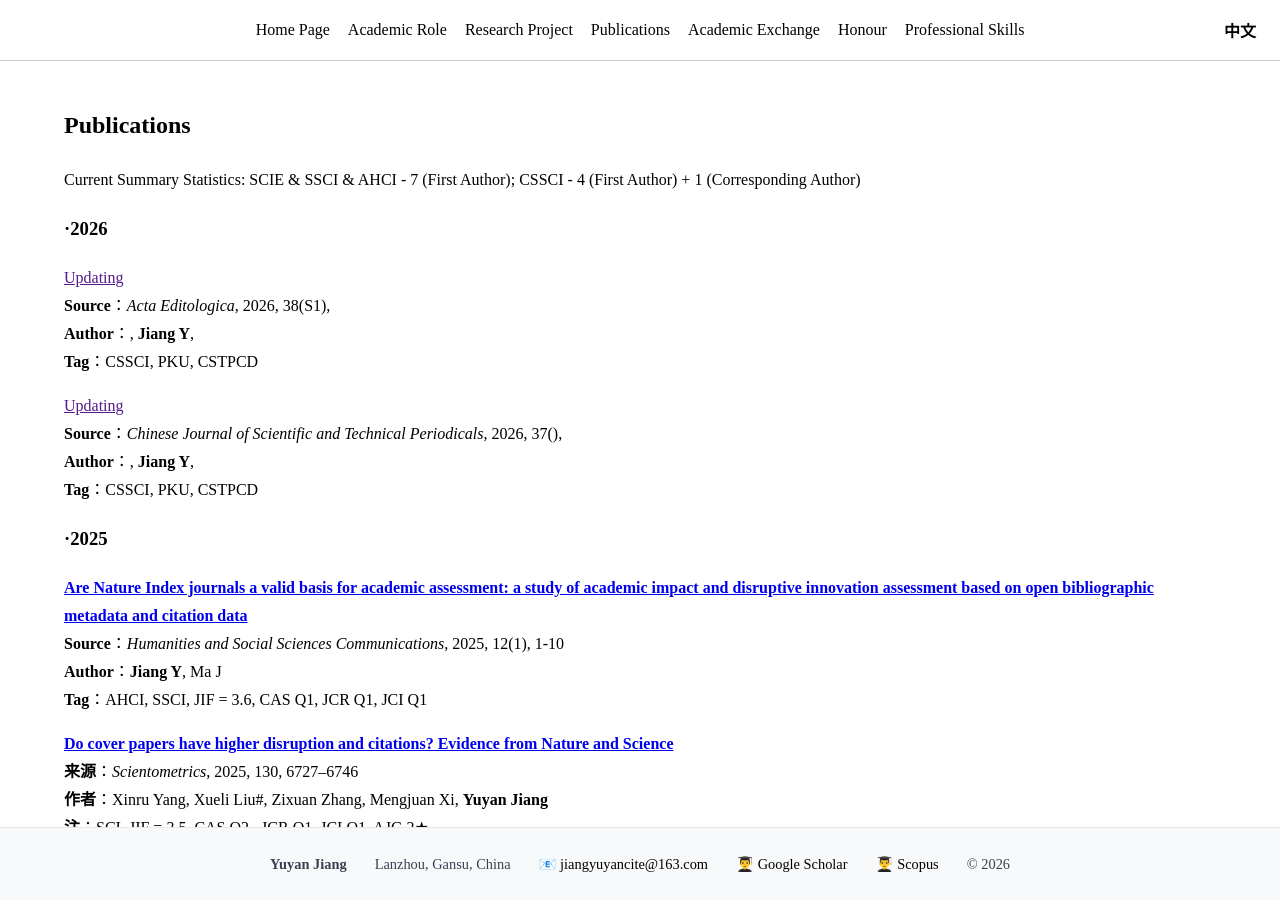
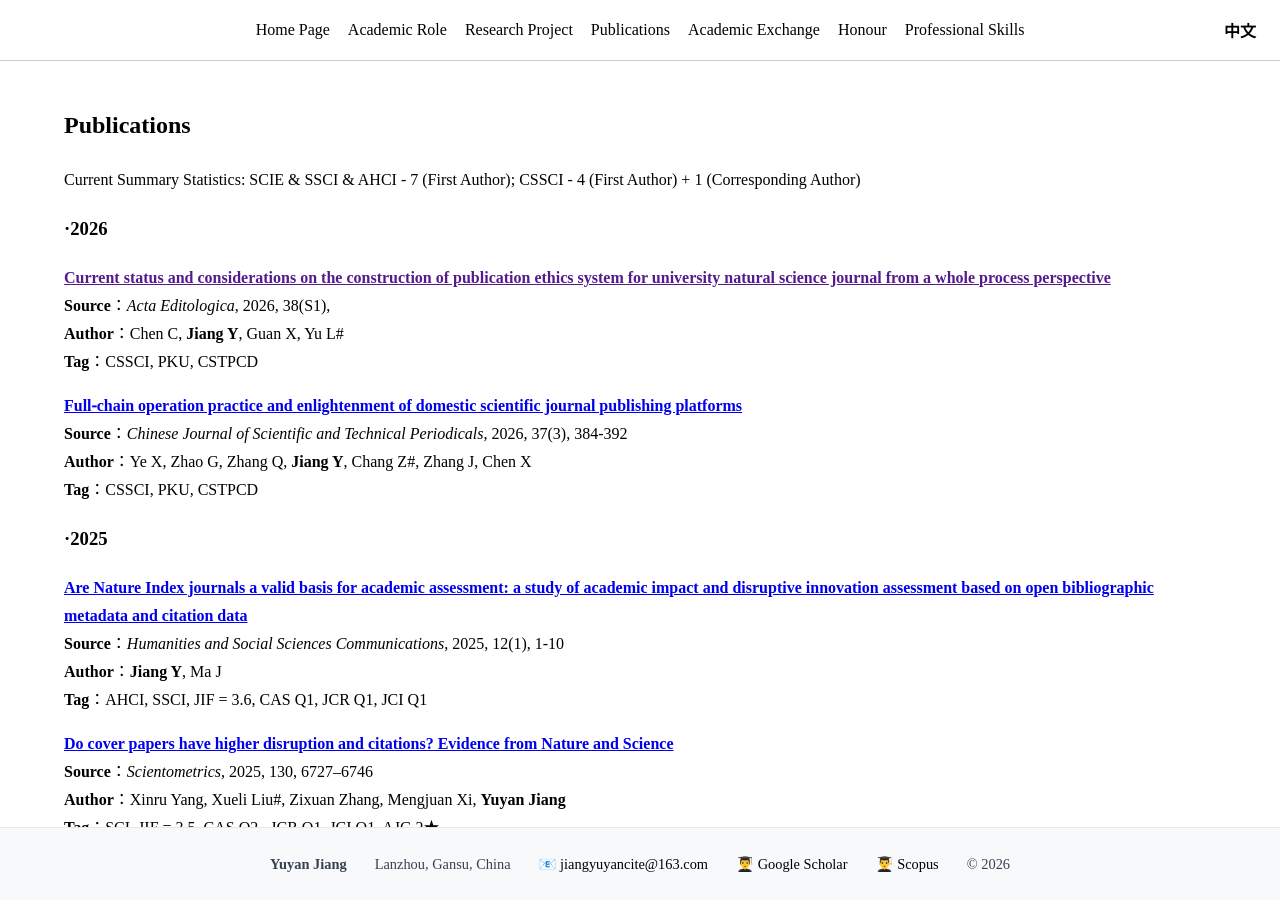
Before and after one commit to jiang-yuyan/Yuyan-Jiang-CV, a Jekyll site: the page built from publication/publications.md, in a window 1280 px wide and 900 px high. Built offline with Jekyll 4.4.1, drawn with Linux system fonts in a browser that asks for light colours.

Commit message:
add new func

```diff
--- a/publication/publications.md
+++ b/publication/publications.md
@@ -9,14 +9,14 @@ Current Summary Statistics: SCIE & SSCI & AHCI - 7 (First Author); CSSCI - 4 (Fi
 
 <h3 id="publications-2026">·2026</h3>
 
-[Updating]()
+[**Current status and considerations on the construction of publication ethics system for university natural science journal from a whole process perspective**]()
 **Source**：*Acta Editologica*, 2026, 38(S1),
-**Author**：, __Jiang Y__,
+**Author**：Chen C, __Jiang Y__, Guan X, Yu L#
 **Tag**：CSSCI, PKU, CSTPCD
 
-[Updating]()
-**Source**：*Chinese Journal of Scientific and Technical Periodicals*, 2026, 37(),
-**Author**：, __Jiang Y__,
+[**Full⁃chain operation practice and enlightenment of domestic scientific journal publishing platforms**](https://www.cjstp.cn/CN/10.11946/cjstp.202506160702)
+**Source**：*Chinese Journal of Scientific and Technical Periodicals*, 2026, 37(3), 384-392
+**Author**：Ye X, Zhao G, Zhang Q, __Jiang Y__, Chang Z#, Zhang J, Chen X
 **Tag**：CSSCI, PKU, CSTPCD
 
 
@@ -28,9 +28,9 @@ Current Summary Statistics: SCIE & SSCI & AHCI - 7 (First Author); CSSCI - 4 (Fi
 **Tag**：AHCI, SSCI, JIF = 3.6, CAS Q1, JCR Q1, JCI Q1
 
 [**Do cover papers have higher disruption and citations? Evidence from Nature and Science**](https://link.springer.com/article/10.1007/s11192-025-05486-w)
-**来源**：*Scientometrics*, 2025, 130,  6727–6746
-**作者**：Xinru Yang, Xueli Liu#, Zixuan Zhang, Mengjuan Xi, __Yuyan Jiang__
-**注**：SCI, JIF = 3.5, CAS Q2 , JCR Q1, JCI Q1, AJG 2★
+**Source**：*Scientometrics*, 2025, 130,  6727–6746
+**Author**：Xinru Yang, Xueli Liu#, Zixuan Zhang, Mengjuan Xi, __Yuyan Jiang__
+**Tag**：SCI, JIF = 3.5, CAS Q2 , JCR Q1, JCI Q1, AJG 2★
 
 [**Evaluation and Comparison of the Academic Quality of Open Access Mega Journals and Authoritative Journals: Disruptive Innovation Evaluation**](https://www.jmir.org/2025/1/e59598)
 **Source**：*Journal of Medical Internet Research*, 2025, 27, e59598
```
Also changed, not shown: publication/publications-zh.md (+3 -3 lines), workflows/sitemap.yml (added, +37 -0 lines).
